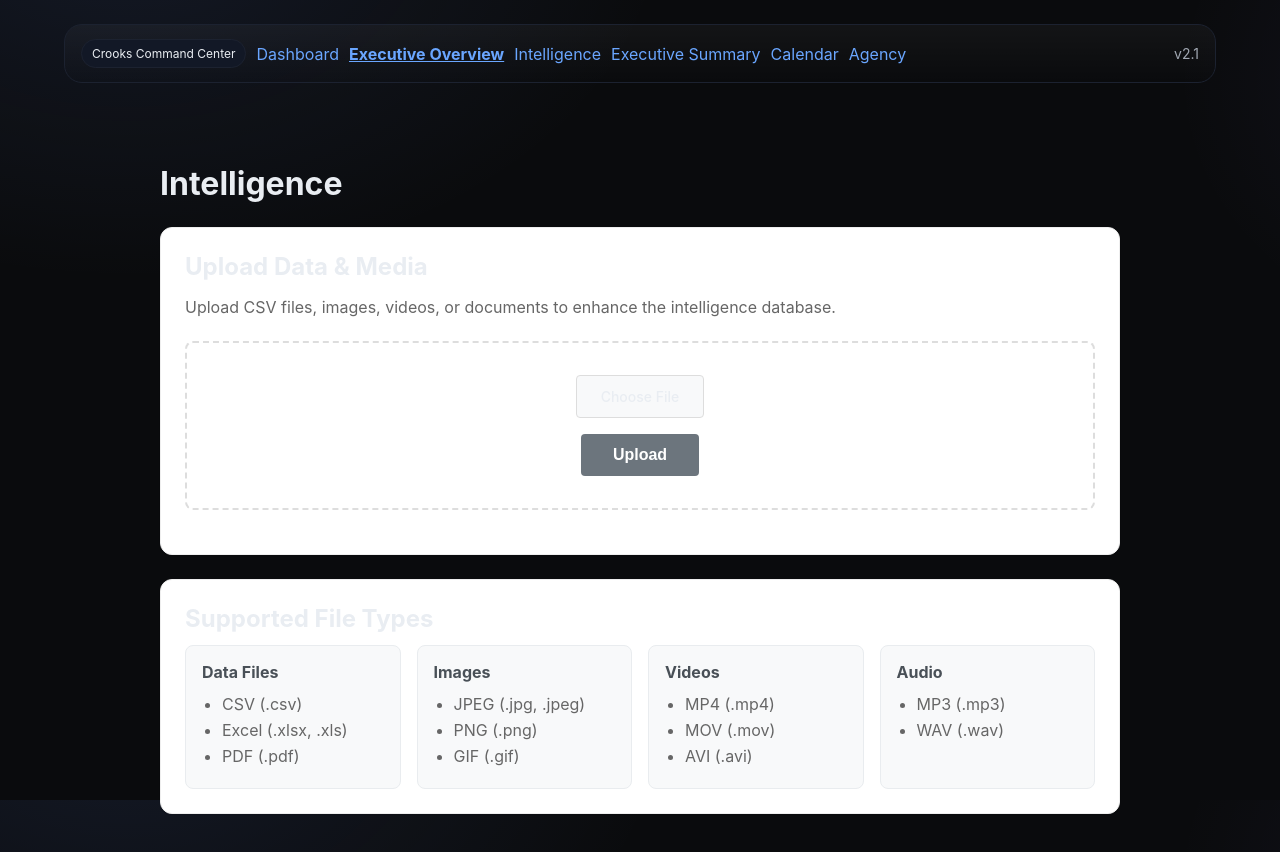
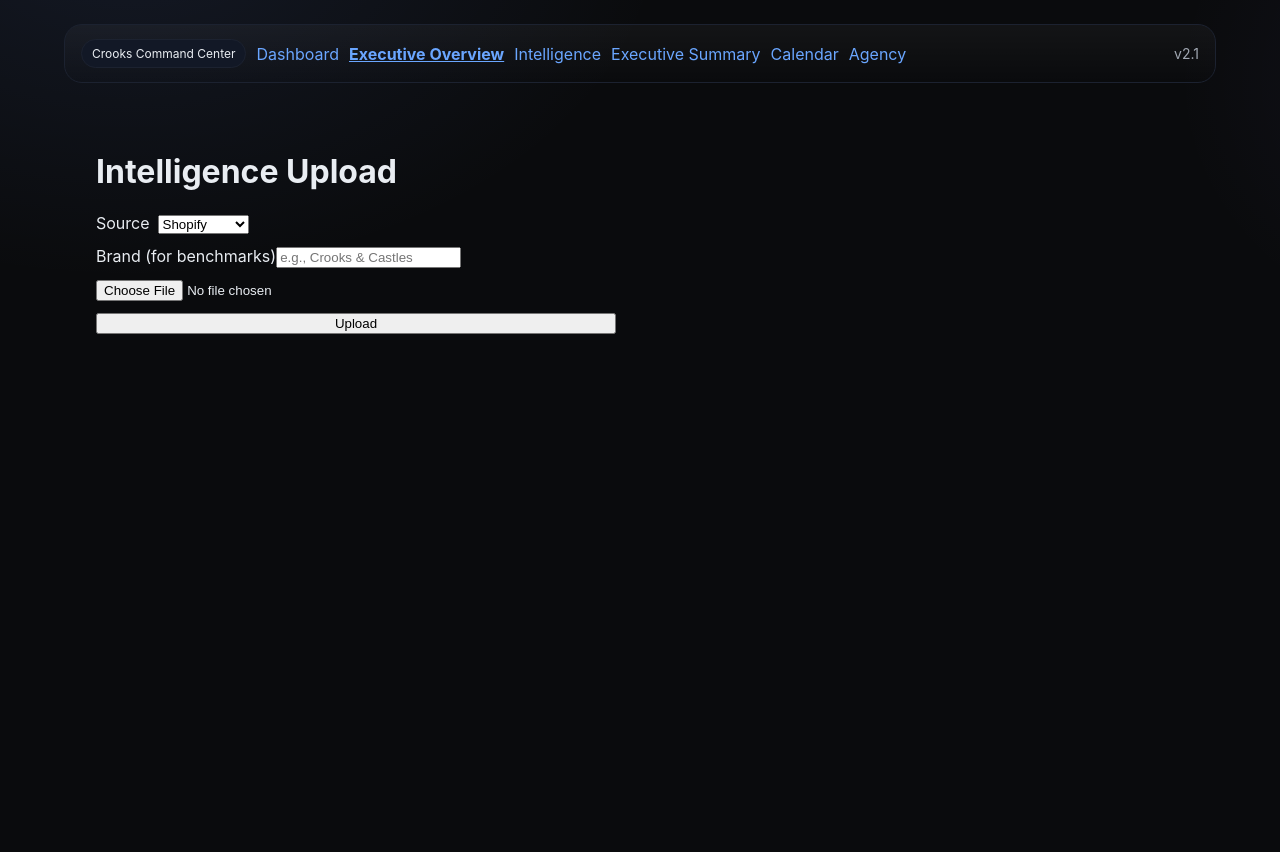
Before and after one commit to Jillian-ignited/Crooks-Command-Center-V2, a Next.js app in the folder frontend/: page /intelligence in a window 1280 px wide. Shown: the top 852 px of the page. After the commit the page ends 800 px from the top, so only its background shows below. Built offline with nearby package versions, Linux system fonts and the light colour scheme.

Commit message:
Update intelligence.js

```diff
--- a/frontend/pages/intelligence.js
+++ b/frontend/pages/intelligence.js
@@ -1,386 +1,97 @@
-import React, { useState } from 'react';
+// frontend/pages/intelligence.js
+import { useState } from "react";
 
-const Intelligence = () => {
-  const [selectedFile, setSelectedFile] = useState(null);
-  const [uploading, setUploading] = useState(false);
-  const [uploadResult, setUploadResult] = useState(null);
-  const [error, setError] = useState('');
+export default function Intelligence() {
+  const [file, setFile] = useState(null);
+  const [brand, setBrand] = useState("");
+  const [source, setSource] = useState("shopify"); // default since you're uploading Shopify
+  const [status, setStatus] = useState("");
+  const [result, setResult] = useState(null);
 
-  const handleFileSelect = (event) => {
-    const file = event.target.files[0];
-    setSelectedFile(file);
-    setError('');
-    setUploadResult(null);
-  };
+  async function handleUpload(e) {
+    e.preventDefault();
+    if (!file) return;
 
-  const handleUpload = async () => {
-    if (!selectedFile) {
-      setError('Please select a file to upload.');
-      return;
-    }
+    const params = new URLSearchParams();
+    params.set("parse", "true");
+    if (source) params.set("source", source);
+    if (brand) params.set("brand", brand);
 
-    setUploading(true);
-    setError('');
-    setUploadResult(null);
+    const formData = new FormData();
+    formData.append("file", file); // backend expects 'file'
 
     try {
-      const formData = new FormData();
-      formData.append('file', selectedFile);
+      setStatus("Uploading…");
+      const res = await fetch(`/api/intelligence/upload?${params.toString()}`, {
+        method: "POST",
+        body: formData,
+      });
+      const data = await res.json();
+      if (!res.ok || data?.ok === false) throw new Error(data?.detail || `HTTP ${res.status}`);
+      setResult(data);
+      setStatus("Upload successful ✅");
+    } catch (err) {
+      console.error(err);
+      setStatus(`Error: ${err.message}`);
+      setResult(null);
+    }
+  }
 
-      const response = await fetch('/api/intelligence/upload', {
-        method: 'POST',
-        body: formData
-      });
-
-      if (!response.ok) {
-        throw new Error(`HTTP ${response.status}: ${response.statusText}`);
-      }
-
-      const result = await response.json();
-
-      if (!result.ok) {
-        throw new Error(result.message || 'Upload failed');
-      }
-
-      setUploadResult(result);
-      setSelectedFile(null);
-
-      // Reset file input
-      const fileInput = document.getElementById('file-input');
-      if (fileInput) {
-        fileInput.value = '';
-      }
-
-    } catch (err) {
-      setError(err.message);
-      console.error('Upload error:', err);
-    } finally {
-      setUploading(false);
-    }
+  const prettySize = (n) => {
+    if (!n && n !== 0) return "";
+    if (n < 1024) return `${n} B`;
+    if (n < 1024 * 1024) return `${(n/1024).toFixed(1)} KB`;
+    return `${(n/1024/1024).toFixed(2)} MB`;
   };
-
-  const formatFileSize = (bytes) => {
-    if (bytes === 0) return '0 Bytes';
-    const k = 1024;
-    const sizes = ['Bytes', 'KB', 'MB', 'GB'];
-    const i = Math.floor(Math.log(bytes) / Math.log(k));
-    return parseFloat((bytes / Math.pow(k, i)).toFixed(2)) + ' ' + sizes[i];
+  const prettyDateTime = (s) => {
+    if (!s) return "";
+    const d = new Date(s);
+    if (isNaN(d.getTime())) return s; // avoid "Invalid Date"
+    return d.toLocaleString();
   };
 
   return (
-    <main style={mainStyle}>
-      <h1 style={titleStyle}>Intelligence</h1>
+    <div style={{ padding: "2rem" }}>
+      <h1>Intelligence Upload</h1>
 
-      <section style={sectionStyle}>
-        <h2 style={sectionTitleStyle}>Upload Data & Media</h2>
-        <p style={descriptionStyle}>
-          Upload CSV files, images, videos, or documents to enhance the intelligence database.
-        </p>
+      <form onSubmit={handleUpload} style={{ display: "grid", gap: 12, maxWidth: 520 }}>
+        <label>
+          Source
+          <select value={source} onChange={(e) => setSource(e.target.value)} style={{ marginLeft: 8 }}>
+            <option value="shopify">Shopify</option>
+            <option value="auto">Auto-detect</option>
+            <option value="">(Generic)</option>
+          </select>
+        </label>
 
-        <div style={uploadAreaStyle}>
-          <div style={fileInputContainerStyle}>
-            <input
-              id="file-input"
-              type="file"
-              onChange={handleFileSelect}
-              style={fileInputStyle}
-              accept=".csv,.xlsx,.xls,.pdf,.jpg,.jpeg,.png,.gif,.mp4,.mov,.avi,.mp3,.wav"
-            />
-            <label htmlFor="file-input" style={fileInputLabelStyle}>
-              {selectedFile ? selectedFile.name : 'Choose File'}
-            </label>
-          </div>
+        <label>
+          Brand (for benchmarks)
+          <input value={brand} onChange={(e) => setBrand(e.target.value)} placeholder="e.g., Crooks & Castles" />
+        </label>
 
-          {selectedFile && (
-            <div style={fileInfoStyle}>
-              <div style={fileDetailsStyle}>
-                <strong>Selected File:</strong> {selectedFile.name}
-              </div>
-              <div style={fileDetailsStyle}>
-                <strong>Size:</strong> {formatFileSize(selectedFile.size)}
-              </div>
-              <div style={fileDetailsStyle}>
-                <strong>Type:</strong> {selectedFile.type || 'Unknown'}
-              </div>
-            </div>
-          )}
+        <input type="file" onChange={(e) => setFile(e.target.files?.[0] || null)} />
+        <button type="submit">Upload</button>
+      </form>
 
-          <button
-            onClick={handleUpload}
-            disabled={!selectedFile || uploading}
-            style={{
-              ...uploadButtonStyle,
-              ...((!selectedFile || uploading) ? disabledButtonStyle : {})
-            }}
-          >
-            {uploading ? 'Uploading...' : 'Upload'}
-          </button>
+      <p style={{ marginTop: 12 }}>{status}</p>
+
+      {result && (
+        <div style={{ marginTop: 16 }}>
+          <h3>Result</h3>
+          <ul>
+            <li>File: {result.filename}</li>
+            <li>Size: {prettySize(result.size)}</li> {/* ← uses API value, not local file state */}
+            <li>Processed: {prettyDateTime(result?.import?.last_import)}</li>
+          </ul>
+
+          <details style={{ marginTop: 12 }}>
+            <summary>Full Response</summary>
+            <pre style={{ background: "#111", color: "#0f0", padding: 12 }}>
+              {JSON.stringify(result, null, 2)}
+            </pre>
+          </details>
         </div>
-
-        {error && (
-          <div style={errorStyle}>
-            <strong>Error:</strong> {error}
-          </div>
-        )}
-
-        {uploadResult && (
-          <div style={successStyle}>
-            <h3 style={resultTitleStyle}>Upload Successful ✅</h3>
-
-            <div style={resultDetailsStyle}>
-              <div style={resultItemStyle}>
-                <strong>File:</strong> {uploadResult.file_info?.filename}
-              </div>
-              <div style={resultItemStyle}>
-                <strong>Size:</strong> {formatFileSize(uploadResult.file_info?.size || 0)}
-              </div>
-              <div style={resultItemStyle}>
-                <strong>Processed:</strong> {new Date(uploadResult.file_info?.processed_at).toLocaleString()}
-              </div>
-            </div>
-
-            {uploadResult.insights && uploadResult.insights.length > 0 && (
-              <div style={insightsStyle}>
-                <h4 style={insightsTitleStyle}>Extracted Insights:</h4>
-                <ul style={insightsListStyle}>
-                  {uploadResult.insights.map((insight, index) => (
-                    <li key={index} style={insightItemStyle}>{insight}</li>
-                  ))}
-                </ul>
-              </div>
-            )}
-
-            <div style={jsonResultStyle}>
-              <h4 style={jsonTitleStyle}>Full Response:</h4>
-              <pre style={jsonPreStyle}>
-                {JSON.stringify(uploadResult, null, 2)}
-              </pre>
-            </div>
-          </div>
-        )}
-      </section>
-
-      <section style={sectionStyle}>
-        <h2 style={sectionTitleStyle}>Supported File Types</h2>
-        <div style={fileTypesGridStyle}>
-          <div style={fileTypeCardStyle}>
-            <h3 style={fileTypeHeaderStyle}>Data Files</h3>
-            <ul style={fileTypeListStyle}>
-              <li>CSV (.csv)</li>
-              <li>Excel (.xlsx, .xls)</li>
-              <li>PDF (.pdf)</li>
-            </ul>
-          </div>
-          <div style={fileTypeCardStyle}>
-            <h3 style={fileTypeHeaderStyle}>Images</h3>
-            <ul style={fileTypeListStyle}>
-              <li>JPEG (.jpg, .jpeg)</li>
-              <li>PNG (.png)</li>
-              <li>GIF (.gif)</li>
-            </ul>
-          </div>
-          <div style={fileTypeCardStyle}>
-            <h3 style={fileTypeHeaderStyle}>Videos</h3>
-            <ul style={fileTypeListStyle}>
-              <li>MP4 (.mp4)</li>
-              <li>MOV (.mov)</li>
-              <li>AVI (.avi)</li>
-            </ul>
-          </div>
-          <div style={fileTypeCardStyle}>
-            <h3 style={fileTypeHeaderStyle}>Audio</h3>
-            <ul style={fileTypeListStyle}>
-              <li>MP3 (.mp3)</li>
-              <li>WAV (.wav)</li>
-            </ul>
-          </div>
-        </div>
-      </section>
-    </main>
+      )}
+    </div>
   );
-};
-
-const mainStyle = {
-  maxWidth: 1000,
-  margin: '40px auto',
-  padding: 20
-};
-
-const titleStyle = {
-  marginBottom: 24
-};
-
-const sectionStyle = {
-  background: '#fff',
-  border: '1px solid #eee',
-  borderRadius: 12,
-  padding: 24,
-  marginBottom: 24,
-  boxShadow: '0 1px 2px rgba(0,0,0,0.03)'
-};
-
-const sectionTitleStyle = {
-  marginTop: 0,
-  marginBottom: 12
-};
-
-const descriptionStyle = {
-  color: '#666',
-  marginBottom: 24
-};
-
-const uploadAreaStyle = {
-  border: '2px dashed #ddd',
-  borderRadius: 8,
-  padding: 32,
-  textAlign: 'center',
-  marginBottom: 20
-};
-
-const fileInputContainerStyle = {
-  marginBottom: 16
-};
-
-const fileInputStyle = {
-  display: 'none'
-};
-
-const fileInputLabelStyle = {
-  display: 'inline-block',
-  padding: '12px 24px',
-  background: '#f8f9fa',
-  border: '1px solid #ddd',
-  borderRadius: 4,
-  cursor: 'pointer',
-  fontSize: 14,
-  fontWeight: 500,
-  transition: 'background-color 0.2s'
-};
-
-const fileInfoStyle = {
-  background: '#f8f9fa',
-  padding: 16,
-  borderRadius: 4,
-  marginBottom: 16,
-  textAlign: 'left'
-};
-
-const fileDetailsStyle = {
-  marginBottom: 8,
-  fontSize: 14
-};
-
-const uploadButtonStyle = {
-  padding: '12px 32px',
-  background: '#007bff',
-  color: 'white',
-  border: 'none',
-  borderRadius: 4,
-  cursor: 'pointer',
-  fontSize: 16,
-  fontWeight: 600,
-  transition: 'background-color 0.2s'
-};
-
-const disabledButtonStyle = {
-  backgroundColor: '#6c757d',
-  cursor: 'not-allowed'
-};
-
-const errorStyle = {
-  background: '#fee',
-  border: '1px solid #f99',
-  padding: 16,
-  borderRadius: 8,
-  color: '#c33',
-  marginTop: 16
-};
-
-const successStyle = {
-  background: '#f0f8f0',
-  border: '1px solid #9f9',
-  padding: 20,
-  borderRadius: 8,
-  marginTop: 16
-};
-
-const resultTitleStyle = {
-  marginTop: 0,
-  marginBottom: 16,
-  color: '#28a745'
-};
-
-const resultDetailsStyle = {
-  marginBottom: 20
-};
-
-const resultItemStyle = {
-  marginBottom: 8,
-  fontSize: 14
-};
-
-const insightsStyle = {
-  marginBottom: 20
-};
-
-const insightsTitleStyle = {
-  marginBottom: 12,
-  color: '#495057'
-};
-
-const insightsListStyle = {
-  margin: 0,
-  paddingLeft: 20
-};
-
-const insightItemStyle = {
-  marginBottom: 4,
-  color: '#666'
-};
-
-const jsonResultStyle = {
-  marginTop: 20
-};
-
-const jsonTitleStyle = {
-  marginBottom: 12,
-  color: '#495057'
-};
-
-const jsonPreStyle = {
-  background: '#fff',
-  padding: 16,
-  borderRadius: 4,
-  border: '1px solid #ddd',
-  fontSize: 12,
-  overflow: 'auto',
-  maxHeight: 300
-};
-
-const fileTypesGridStyle = {
-  display: 'grid',
-  gridTemplateColumns: 'repeat(auto-fit, minmax(200px, 1fr))',
-  gap: 16
-};
-
-const fileTypeCardStyle = {
-  background: '#f8f9fa',
-  padding: 16,
-  borderRadius: 8,
-  border: '1px solid #e9ecef'
-};
-
-const fileTypeHeaderStyle = {
-  marginTop: 0,
-  marginBottom: 12,
-  fontSize: 16,
-  color: '#495057'
-};
-
-const fileTypeListStyle = {
-  margin: 0,
-  paddingLeft: 20,
-  color: '#666'
-};
-
-export default Intelligence;
+}
```
